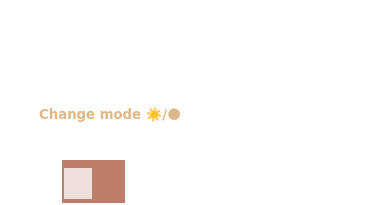
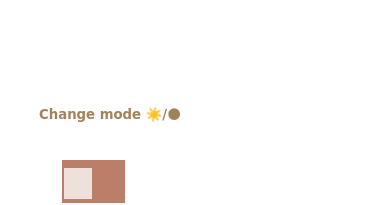
Before and after one commit to samiksha-14/ClickCounter, a plain HTML site: page index.html in a window 390 px wide. Shown: the top 205 px of the page. Drawn offline with Linux system fonts and the light colour scheme.

Commit message:
Update style.css

```diff
--- a/style.css
+++ b/style.css
@@ -6,6 +6,7 @@
     display: inline-block;
     left: 23%;
     top: 10%;
+    color: #a28259;
 }
 .window {
   display: inline-block;
@@ -141,6 +142,5 @@ input:checked+.slider:before {
 }
 .mode {
     left: 10%;
-    color: burlywood;
 }
 }
```
